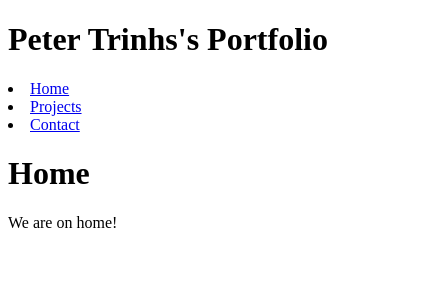
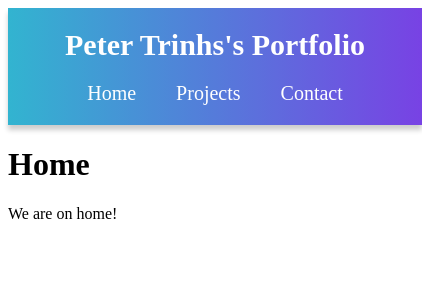
Before and after one commit to raihua/raihua.github.io, a React (Vite) app: page / in a window 390 px wide. Shown: the top 300 px of the page, 422 px wide, since content can reach past the window. Built offline with nearby package versions, Linux system fonts and the light colour scheme.

Commit message:
Add Header CSS styles

```diff
--- a/src/components/Header.jsx
+++ b/src/components/Header.jsx
@@ -1,5 +1,7 @@
 import React from 'react';
 import {Link} from 'react-router-dom';
+import '../styles/Header.css';
+
 
 const Header = () => {
     return (
--- /dev/null
+++ b/src/styles/Header.css
@@ -0,0 +1,53 @@
+header {
+    width: 100%;
+    background-image: linear-gradient(to right, #32b4d0, #7842e4);
+    display: flex;
+    justify-content: center;
+    padding: 20px;
+    box-shadow: 0 5px 5px rgba(0, 0, 0, 0.2);
+}
+
+nav {
+    display: flex;
+    justify-content: flex-end;
+    width: 100%;
+    margin: auto;
+    height: 100%;
+
+}
+
+nav li {
+    list-style: none;
+    margin: 0 10px;
+}
+
+nav a {
+    text-decoration: none;
+    color: white;
+    font-size: 20px;
+}
+
+header h1{
+    color: white;
+    font-size: 30px;
+    margin-right: auto;
+    white-space: nowrap;
+}
+
+@media screen and (max-width: 768px) {
+    header {
+        flex-direction: column;
+        align-items: center;
+    }
+    nav {
+        margin-top: 20px;
+        justify-content: center;
+    }
+    nav li {
+        margin: 0 20px;
+    }
+    header h1 {
+        margin: 0;
+    }
+
+}
```
